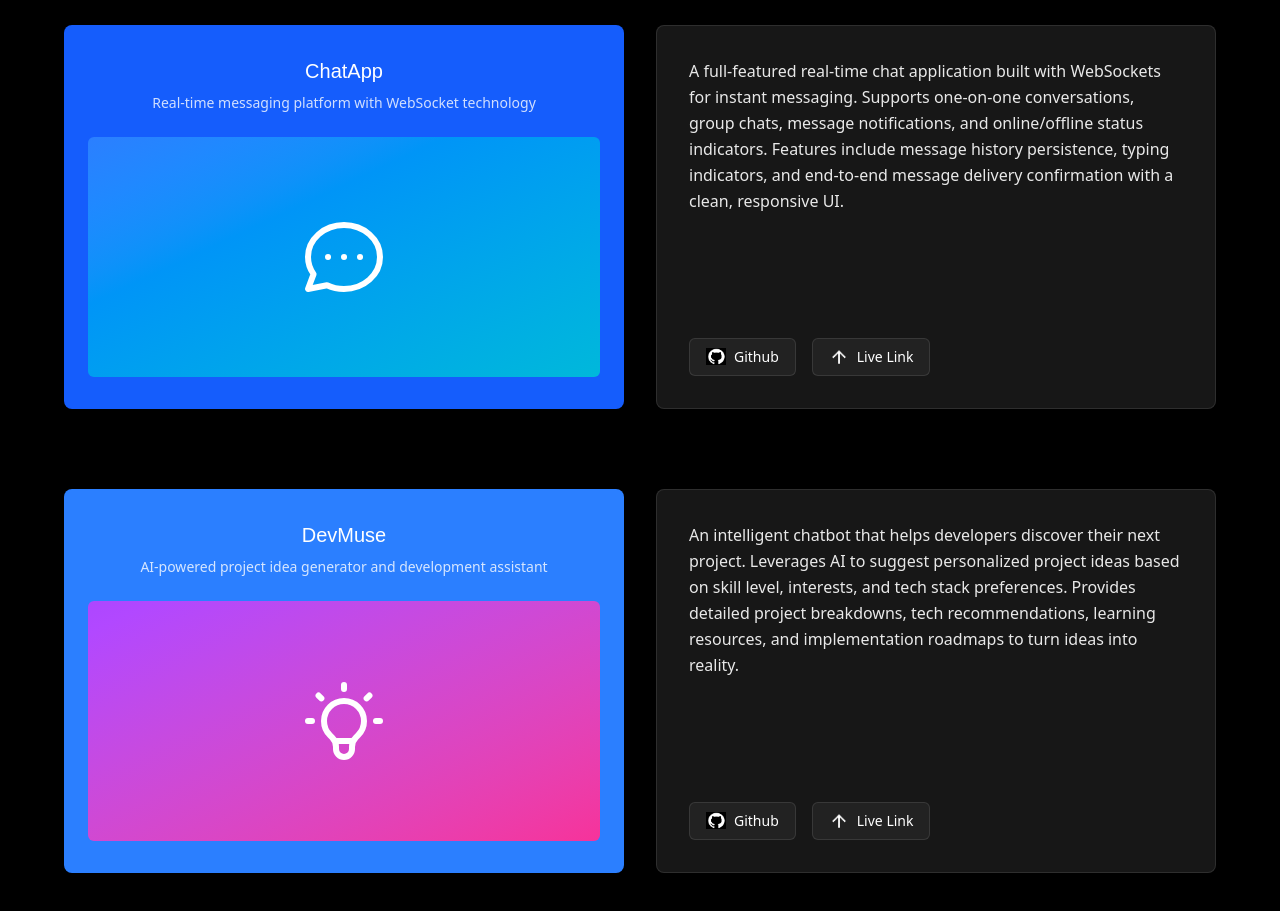
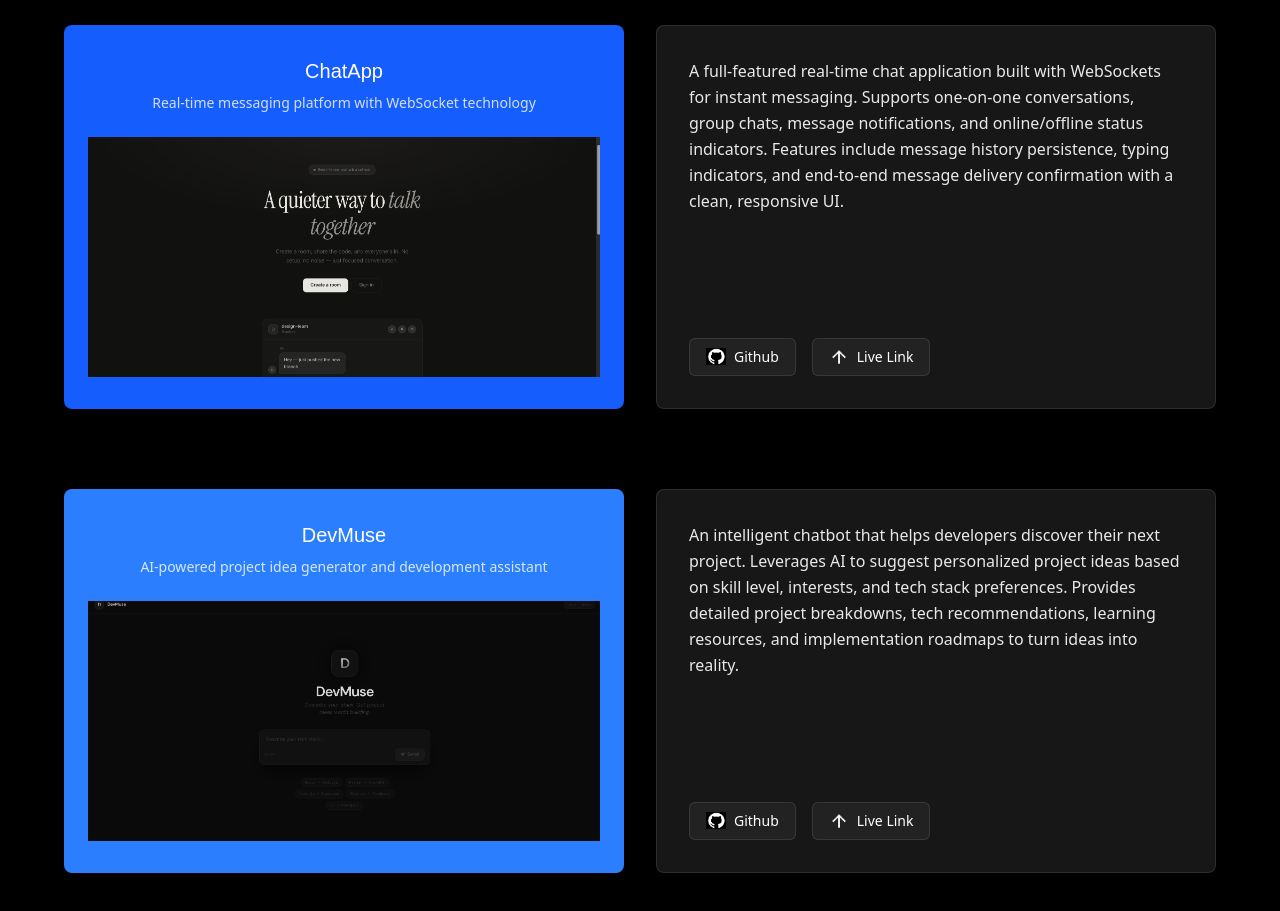
Before and after one commit to ichigoat21/me-web, a React (Vite) app: page / in a window 1280 px wide. Shown: the part 4200-5111 px from the top of the page. Built offline with nearby package versions, Linux system fonts and the light colour scheme; a web font is replaced by a local one.

Commit message:
added new prjs

```diff
--- /dev/null
+++ b/src/banners/chat.tsx
@@ -0,0 +1,7 @@
+import chat from "../assets/Screenshot From 2026-04-14 12-27-44.png"
+
+export function Chat(){
+    return <div>
+        <img src={chat} alt="chat.png" />
+    </div>
+}
--- /dev/null
+++ b/src/banners/devmuse.tsx
@@ -0,0 +1,7 @@
+import devmuse from "../assets/Screenshot From 2026-04-14 12-26-53.png"
+
+export function Devmuse(){
+    return <div>
+        <img src={devmuse} alt="chat.png" />
+    </div>
+}
--- a/src/sections/projectSection.tsx
+++ b/src/sections/projectSection.tsx
@@ -3,6 +3,8 @@
 import FlowBanner from "../banners/flowboard";
 import SynapseBanner from "../banners/synapse";
 import { ProjectComponent } from "../components/Project";
+import {  Devmuse } from "../banners/devmuse";
+import { Chat } from "../banners/chat";
 
 export function ProjectSection() {
   return (
@@ -88,15 +90,9 @@
               name="ChatApp"
               heading="Real-time messaging platform with WebSocket technology"
               descript="A full-featured real-time chat application built with WebSockets for instant messaging. Supports one-on-one conversations, group chats, message notifications, and online/offline status indicators. Features include message history persistence, typing indicators, and end-to-end message delivery confirmation with a clean, responsive UI."
-              image={
-                <div className="w-full h-full flex items-center justify-center bg-gradient-to-br from-blue-500 to-cyan-500 rounded-md">
-                  <svg className="w-24 h-24 text-white" fill="none" viewBox="0 0 24 24" stroke="currentColor">
-                    <path strokeLinecap="round" strokeLinejoin="round" strokeWidth={1.5} d="M8 12h.01M12 12h.01M16 12h.01M21 12c0 4.418-4.03 8-9 8a9.863 9.863 0 01-4.255-.949L3 20l1.395-3.72C3.512 15.042 3 13.574 3 12c0-4.418 4.03-8 9-8s9 3.582 9 8z" />
-                  </svg>
-                </div>
-              }
-              github="https://github.com/ichigoat21/chatapp"
-              live="https://chatapp.vercel.app/"
+              image={<Chat/>}
+              github="https://github.com/ichigoat21/roomly"
+              live="https://roomly-chat.vercel.app/"
             />
           </motion.div>
 
@@ -111,13 +107,7 @@
               name="DevMuse"
               heading="AI-powered project idea generator and development assistant"
               descript="An intelligent chatbot that helps developers discover their next project. Leverages AI to suggest personalized project ideas based on skill level, interests, and tech stack preferences. Provides detailed project breakdowns, tech recommendations, learning resources, and implementation roadmaps to turn ideas into reality."
-              image={
-                <div className="w-full h-full flex items-center justify-center bg-gradient-to-br from-purple-500 to-pink-500 rounded-md">
-                  <svg className="w-24 h-24 text-white" fill="none" viewBox="0 0 24 24" stroke="currentColor">
-                    <path strokeLinecap="round" strokeLinejoin="round" strokeWidth={1.5} d="M9.663 17h4.673M12 3v1m6.364 1.636l-.707.707M21 12h-1M4 12H3m3.343-5.657l-.707-.707m2.828 9.9a5 5 0 117.072 0l-.548.547A3.374 3.374 0 0014 18.469V19a2 2 0 11-4 0v-.531c0-.895-.356-1.754-.988-2.386l-.548-.547z" />
-                  </svg>
-                </div>
-              }
+              image={<Devmuse/>}
               github="https://github.com/ichigoat21/devmuse"
               live="https://devmuse.vercel.app/"
             />
```
Also changed, not shown: src/assets/Screenshot From 2026-04-14 12-26-53.png (added), src/assets/Screenshot From 2026-04-14 12-27-44.png (added).
